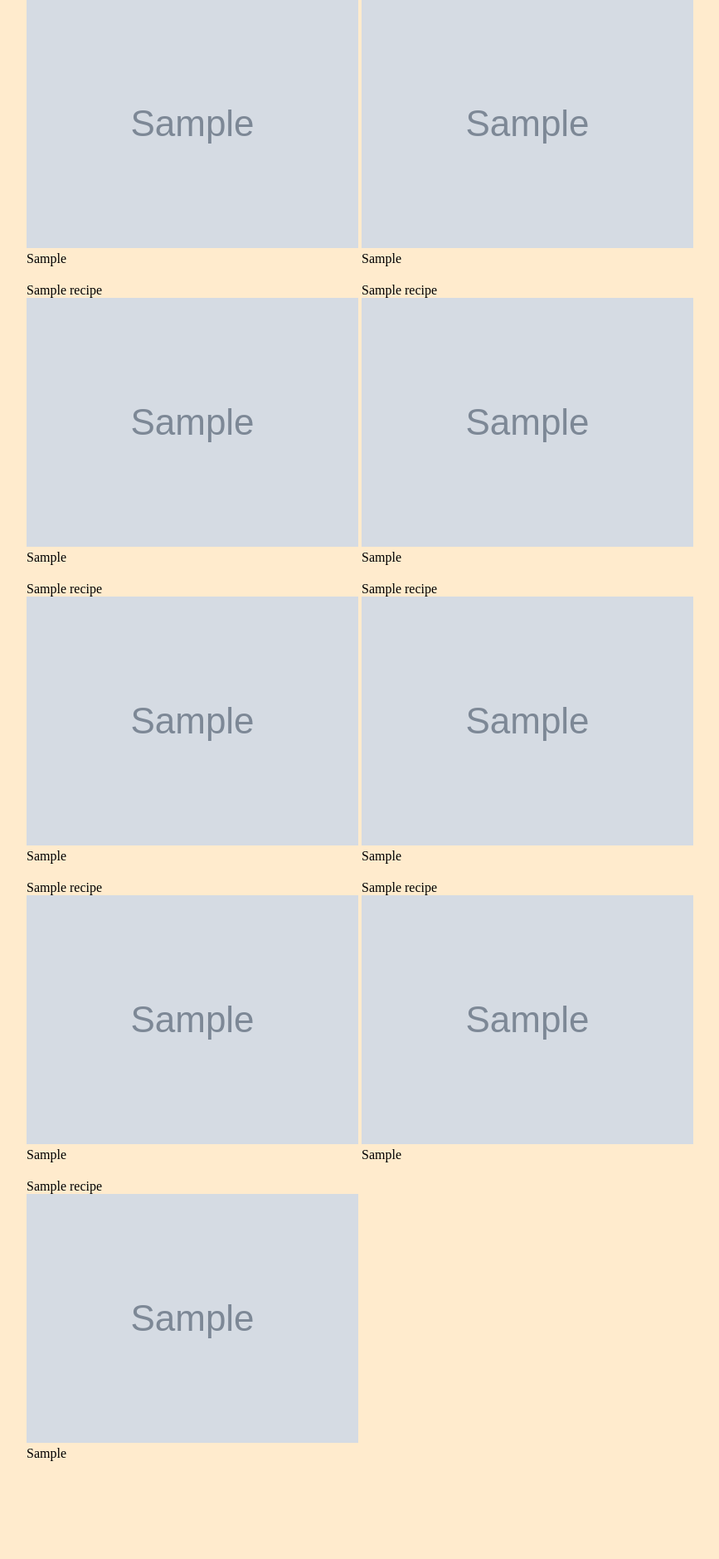
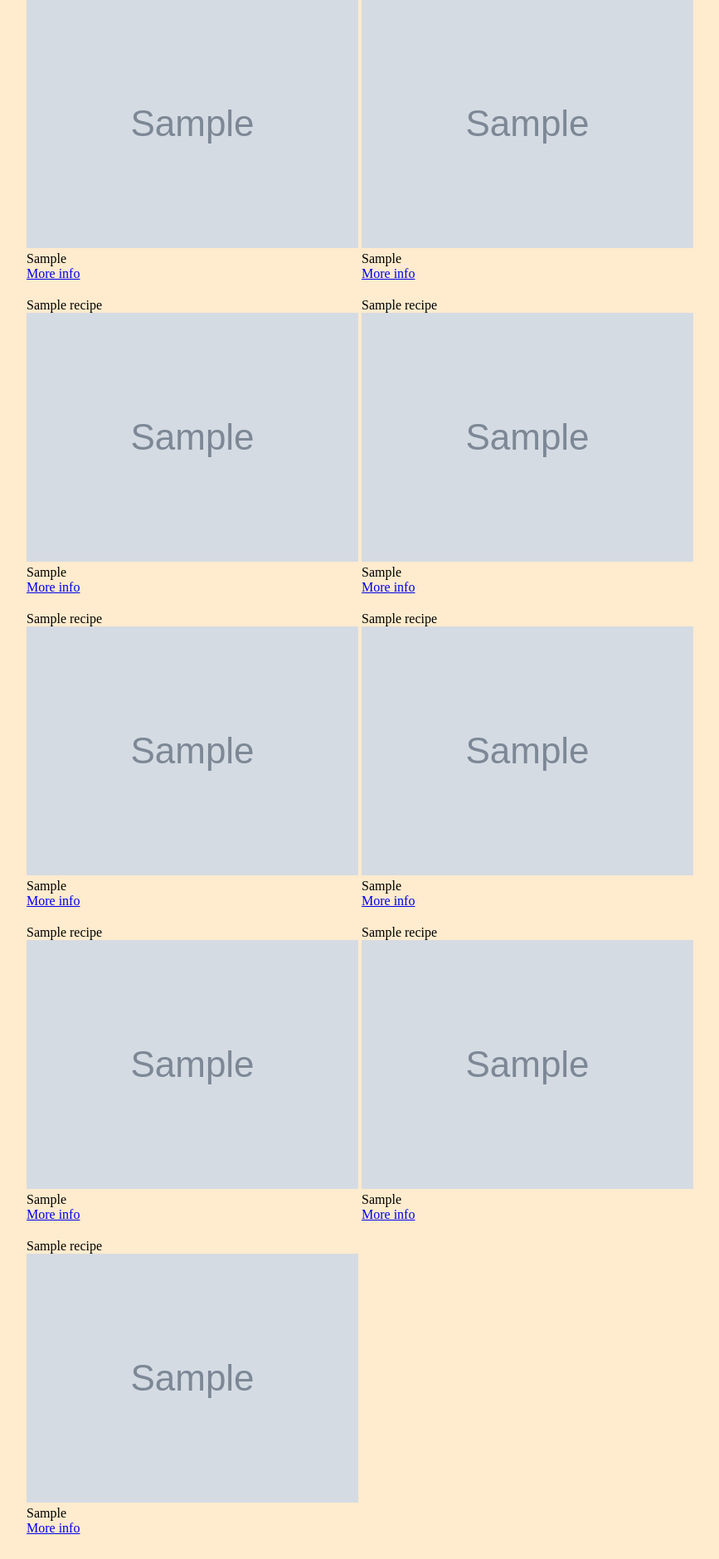
Before and after one commit to inegrus/justcook, a Flask app: template templates/recipe.html in a window 1280 px wide. Shown: the part 148-2027 px from the top of the page at 83% size, without its empty margins (46-913 px from the left). Before the commit the page ends 1909 px from the top, so only its background shows below. Run offline with Flask 2, Linux system fonts and the light colour scheme; the template is opened without the code that fills it: most values are stand-ins (such as "Sample title", 1, 10 or a date in 2020); grey boxes marked "Sample" are stand-in pictures.

Commit message:
Added a more info link

```diff
--- a/app.py
+++ b/app.py
@@ -42,7 +42,7 @@ def sign_up():
     #     pprint(response['hits'][i]['recipe']['ingredientLines'])
     #     pprint(response['hits'][i]['recipe']['image'])
 
-    #     pprint(response['hits'][i]['recipe'])
+    # pprint(response['hits'][0]['recipe'])
 
     print(len(response['hits']))
     return render_template("recipe.html", response = response )
--- a/templates/recipe.html
+++ b/templates/recipe.html
@@ -20,6 +20,7 @@
                     <div class="label">{{response['hits'][i]['recipe']['label'] }} </div>
                     <img class="image" src= {{response['hits'][i]['recipe']['image'] }}>
                     <div class="ingredient">{{response['hits'][i]['recipe']['ingredientLines'] }}</div>
+                    <div class="link"><a href={{response['hits'][i]['recipe']['url'] }}>More info</a></div>
                 </div>
                 {% endfor %}
         </div>
```
Also changed, not shown: 1 other file.
